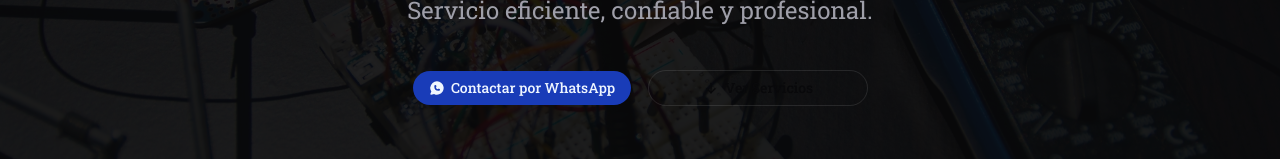
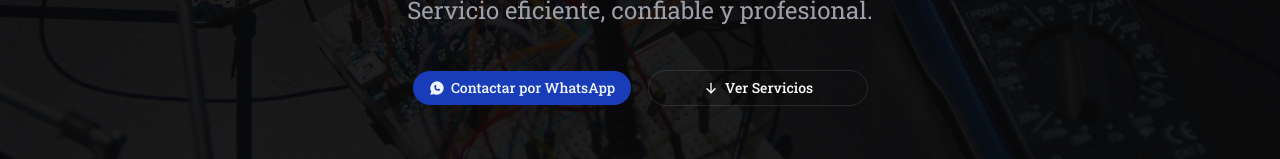
Before and after one commit to martinstanicio/vcbservicios, a Next.js app: page / in a window 1280 px wide. Shown: the part 412-571 px from the top of the page. Built offline with nearby package versions, Linux system fonts and the light colour scheme.

Commit message:
fix(button): set base text color for outline variant

```diff
--- a/components/ui/button.tsx
+++ b/components/ui/button.tsx
@@ -9,7 +9,7 @@ const buttonVariants = cva(
       variant: {
         default: "bg-primary text-primary-foreground hover:bg-primary/80",
         outline:
-          "border-border bg-background hover:bg-muted hover:text-foreground aria-expanded:bg-muted aria-expanded:text-foreground dark:bg-transparent dark:hover:bg-input/30",
+          "border-border bg-background text-foreground hover:bg-muted aria-expanded:bg-muted dark:bg-transparent dark:hover:bg-input/30",
         secondary:
           "bg-secondary text-secondary-foreground hover:bg-[color-mix(in_oklch,var(--secondary),var(--foreground)_5%)] aria-expanded:bg-secondary aria-expanded:text-secondary-foreground",
         ghost:
```
